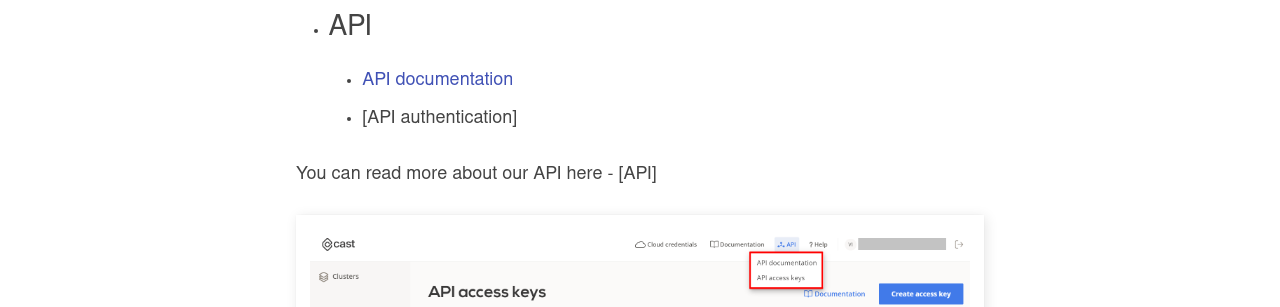
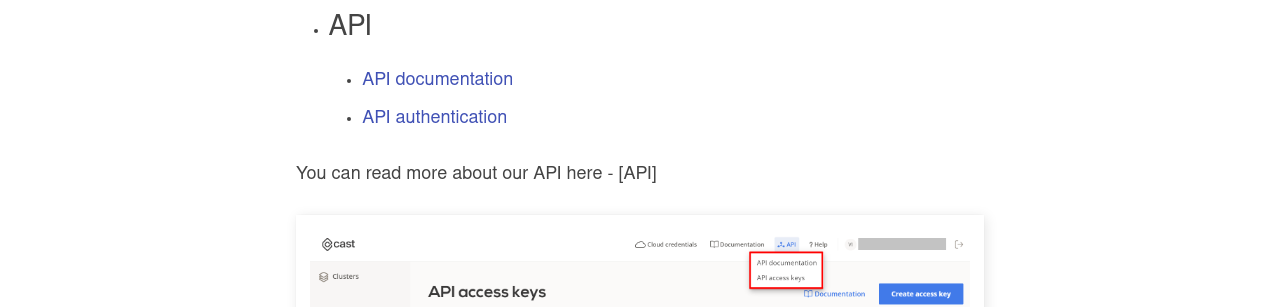
Before and after one commit to castai/docs, an MkDocs documentation site: the page built from docs/Dashboard Overview/Console overview.md, in a window 1280 px wide and 900 px high, scrolled down 5670 px. Shown: the part 364-671 px from the top of the window. Built offline with MkDocs 1.6.1 and Material for MkDocs 9.7.7, drawn with Linux system fonts in a browser that asks for light colours; some web fonts are replaced; part of the change alters nothing that is shown.

```diff
--- a/docs/Dashboard Overview/Console overview.md
+++ b/docs/Dashboard Overview/Console overview.md
@@ -83,7 +83,7 @@ Here you will see more information about the selected cluster and will get acces
   - ## API
 
     - [API documentation](https://api.cast.ai/v1/spec/)
-    - [API authentication]
+    - [API authentication](https://github.com/v1dm45/docs/new/main/docs/api#authentication)
 
 You can read more about our API here - [API]
 
```
